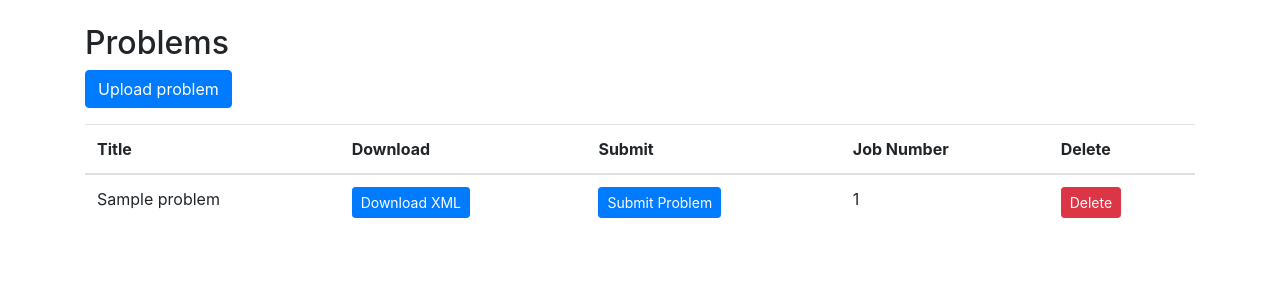
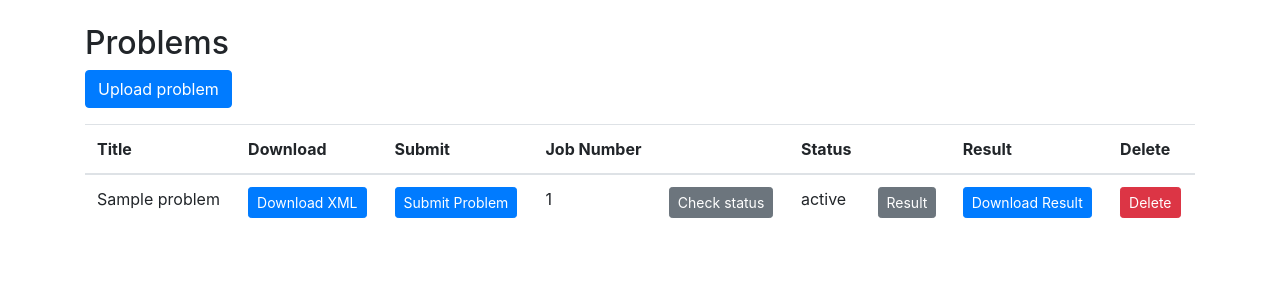
Before and after one commit to rhombicosi/molp_project, a Django app: page /problems/ in a window 1280 px wide. Shown: the part 56-356 px from the top of the page. Run offline with Django 3.2, Linux system fonts and the light colour scheme; tables that the repository leaves empty hold one stand-in row (values such as "Sample post"); some libraries are stand-ins or nearby versions.

Commit message:
add status and result

```diff
--- a/molp_app/models.py
+++ b/molp_app/models.py
@@ -1,5 +1,5 @@
 from django.db import models
-
+from django.core.files.storage import FileSystemStorage
 # Create your models here.
 
 
@@ -9,10 +9,14 @@ class Problem(models.Model):
 
     jobNumber = models.IntegerField(null=True, blank=True)
     password = models.CharField(max_length=50, null=True, blank=True)
+    status = models.CharField(max_length=50, null=True, blank=True)
+
+    result = models.FileField(upload_to='problems/solutions/', blank=True)
 
     def __str__(self):
         return self.title
 
     def delete(self, *args, **kwargs):
         self.xml.delete()
+        self.result.delete()
         super().delete(*args, **kwargs)
--- a/molp_app/templates/problem_list.html
+++ b/molp_app/templates/problem_list.html
@@ -13,6 +13,10 @@
                 <th>Download</th>
                 <th>Submit</th>
                 <th>Job Number</th>
+                <th></th>
+                <th>Status</th>
+                <th></th>
+                <th>Result</th>
                 <th>Delete</th>
             </tr>
         </thead>
@@ -35,6 +39,26 @@
                         {% endif %}
                     </td>
                     <td>
+                        <form method="post" action="{% url 'status_problem' problem.pk %}">
+                        {% csrf_token %}
+                        <button type="submit" class="btn btn-secondary btn-sm">Check status</button>
+                        </form>
+                    </td>
+                    <td>
+                        {% if problem.status %}
+                            {{ problem.status }}
+                        {% endif %}
+                    </td>
+                    <td>
+                        <form method="post" action="{% url 'read_result' problem.pk %}">
+                            {% csrf_token %}
+                            <button type="submit" class="btn btn-secondary btn-sm">Result</button>
+                        </form>
+                    </td>
+                    <td>
+                        <a href="{{ problem.result.url }}" class="btn btn-primary btn-sm" target="_blank">Download Result</a>
+                    </td>
+                    <td>
                         <form method="post" action="{% url 'delete_problem' problem.pk %}">
                             {% csrf_token %}
                             <button type="submit" class="btn btn-danger btn-sm">Delete</button>
--- a/molp_app/urls.py
+++ b/molp_app/urls.py
@@ -9,6 +9,8 @@ urlpatterns = [
     re_path(r'^problems/$', views.problem_list, name='problem_list'),
     re_path(r'^problems/upload/$', views.upload_problem, name='upload_problem'),
     path('problems/submit/<int:pk>/', views.submit_problem, name='submit_problem'),
+    path('problems/status/<int:pk>/', views.status_problem, name='status_problem'),
+    path('problems/result/<int:pk>/', views.read_result, name='read_result'),
     path('problems/delete/<int:pk>/', views.delete_problem, name='delete_problem'),
 ]
 
--- a/molp_app/views.py
+++ b/molp_app/views.py
@@ -1,5 +1,8 @@
 import time
 import sys
+
+from django.core.files.base import ContentFile
+
 try:
     import xmlrpc.client as xmlrpclib
 except ImportError:
@@ -7,7 +10,7 @@ except ImportError:
 
 from django.shortcuts import render, redirect
 from django.contrib.auth.models import User
-
+from django.core.files import File
 
 from .forms import ProblemForm
 from .models import Problem
@@ -55,9 +58,9 @@ def submit_problem(request, pk):
     problems = Problem.objects.all()
 
     if request.method == 'POST':
-        form = ProblemForm(request.POST, request.FILES)
+
         problem = Problem.objects.get(pk=pk)
-        # xmlfile = problem.xml
+        problem.status = None
 
         neos = xmlrpclib.ServerProxy("https://neos-server.org:3333")
 
@@ -83,22 +86,84 @@ def submit_problem(request, pk):
         Problem.objects.filter(pk=pk).update(jobNumber=jobNumber, password=password)
 
         sys.stdout.write("Job number = %d\nJob password = %s\n" % (jobNumber, password))
-        if jobNumber == 0:
-            sys.stderr.write("NEOS Server error: %s\n" % password)
-            sys.exit(1)
-        else:
-            offset = 0
-            status = ""
-            while status != "Done":
-                time.sleep(1)
-                (msg, offset) = neos.getIntermediateResults(jobNumber, password, offset)
-                sys.stdout.write(msg.data.decode())
-                status = neos.getJobStatus(jobNumber, password)
-            msg = neos.getFinalResults(jobNumber, password)
-            sys.stdout.write(msg.data.decode())
+        # if jobNumber == 0:
+        #     sys.stderr.write("NEOS Server error: %s\n" % password)
+        #     sys.exit(1)
+        # else:
+        #     offset = 0
+        #     status = ""
+        #     while status != "Done":
+        #         time.sleep(1)
+        #         (msg, offset) = neos.getIntermediateResults(jobNumber, password, offset)
+        #         sys.stdout.write(msg.data.decode())
+        #         status = neos.getJobStatus(jobNumber, password)
+        #     msg = neos.getFinalResults(jobNumber, password)
+        #     sys.stdout.write(msg.data.decode())
 
         print('problem submitted %s' % xmlfile.name)
 
     return render(request, 'problem_list.html', {
         'problems': problems
     })
+
+
+def status_problem(request, pk):
+    problems = Problem.objects.all()
+
+    if request.method == 'POST':
+
+        problem = Problem.objects.get(pk=pk)
+
+        neos = xmlrpclib.ServerProxy("https://neos-server.org:3333")
+
+        alive = neos.ping()
+        if alive != "NeosServer is alive\n":
+            sys.stderr.write("Could not make connection to NEOS Server\n")
+            sys.exit(1)
+
+        (jobNumber, password) = (problem.jobNumber, problem.password)
+
+        if jobNumber is None:
+            sys.stderr.write("NEOS Server error: %s\n" % password)
+            sys.exit(1)
+        else:
+            status = ""
+            status = neos.getJobStatus(jobNumber, password)
+            Problem.objects.filter(pk=pk).update(status=status)
+            sys.stdout.write("Job number = %d\nJob password = %s\n" % (jobNumber, password))
+            sys.stdout.write("status = %s\n" % status)
+
+    return render(request, 'problem_list.html', {
+        'problems': problems
+    })
+
+
+def read_result(request, pk):
+    problems = Problem.objects.all()
+
+    problem = Problem.objects.get(pk=pk)
+    (jobNumber, password) = (problem.jobNumber, problem.password)
+
+    timestr = time.strftime("%Y%m%d-%H%M%S")
+    new_name = 'result_' + timestr
+
+    f = problem.result
+
+    neos = xmlrpclib.ServerProxy("https://neos-server.org:3333")
+
+    alive = neos.ping()
+
+    if alive != "NeosServer is alive\n":
+        sys.stderr.write("Could not make connection to NEOS Server\n")
+        sys.exit(1)
+
+    if jobNumber is None:
+        sys.stderr.write("NEOS Server error: %s\n" % password)
+        sys.exit(1)
+    else:
+        msg = neos.getFinalResults(jobNumber, password)
+        sys.stdout.write(msg.data.decode())
+        f.save(new_name, ContentFile(msg.data.decode()))
+    return render(request, 'problem_list.html', {
+        'problems': problems
+    })
```
Also changed, not shown: molp_app/migrations/0002_problem_status.py (added), molp_app/migrations/0003_problem_result.py (added).
